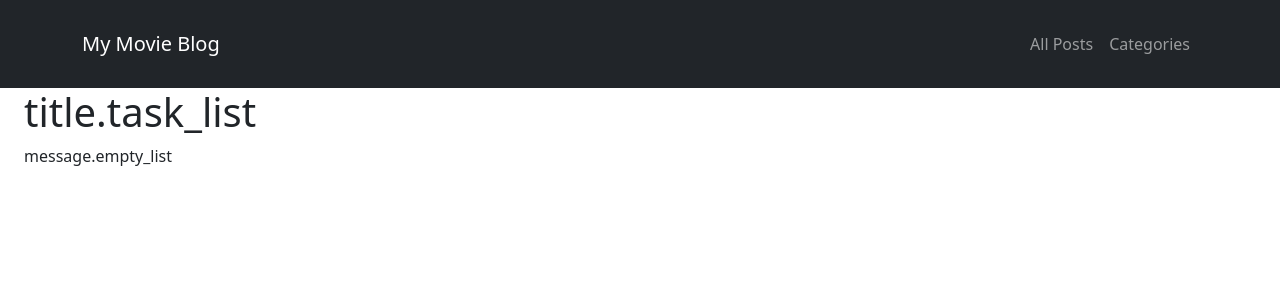
After one commit to Vientsuya/symfony-project, a Symfony app: template app/templates/task/main.html.twig in a window 1280 px wide. The commit adds this page. Shown: the top 300 px of the page. Run offline with Twig, Linux system fonts and the light colour scheme; the template is opened without the code that fills it, so the values that code supplies are empty; some libraries are stand-ins or nearby versions.

Commit message:
added header and display posts as main page

```diff
--- a/app/src/Controller/TaskController.php
+++ b/app/src/Controller/TaskController.php
@@ -37,7 +37,7 @@ class TaskController extends AbstractController
     {
         $pagination = $this->taskService->getPaginatedList($page);
 
-        return $this->render('task/index.html.twig', ['pagination' => $pagination]);
+        return $this->render('task/main.html.twig', ['pagination' => $pagination]);
     }
 
     /**
--- a/app/src/Repository/CategoryRepository.php
+++ b/app/src/Repository/CategoryRepository.php
@@ -15,8 +15,6 @@ use Doctrine\Persistence\ManagerRegistry;
  */
 class CategoryRepository extends ServiceEntityRepository
 {
-    public const PAGINATOR_ITEMS_PER_PAGE = 10;
-
     /**
      * Constructor.
      *
--- a/app/src/Repository/TaskRepository.php
+++ b/app/src/Repository/TaskRepository.php
@@ -36,7 +36,7 @@ class TaskRepository extends ServiceEntityRepository
      *
      * @constant int
      */
-    public const PAGINATOR_ITEMS_PER_PAGE = 10;
+    public const PAGINATOR_ITEMS_PER_PAGE = 12;
 
     /**
      * Constructor.
--- a/app/src/Service/TaskService.php
+++ b/app/src/Service/TaskService.php
@@ -23,7 +23,7 @@ class TaskService implements TaskServiceInterface
      *
      * @constant int
      */
-    private const PAGINATOR_ITEMS_PER_PAGE = 10;
+    private const PAGINATOR_ITEMS_PER_PAGE = 12;
 
     /**
      * Constructor.
--- a/app/templates/base.html.twig
+++ b/app/templates/base.html.twig
@@ -12,6 +12,29 @@
     {% endblock %}
 </head>
 <body>
+
+<header class="bg-dark text-white py-3">
+    <div class="container">
+        <nav class="navbar navbar-expand-lg navbar-dark">
+            <a class="navbar-brand" href="{{ path('task_index') }}">My Movie Blog</a>
+            <button class="navbar-toggler" type="button" data-bs-toggle="collapse" data-bs-target="#navbarNav" aria-controls="navbarNav" aria-expanded="false" aria-label="Toggle navigation">
+                <span class="navbar-toggler-icon"></span>
+            </button>
+            <div class="collapse navbar-collapse" id="navbarNav">
+                <ul class="navbar-nav ms-auto">
+                    <li>
+                    <a class="nav-link" href="{{ path('task_index') }}">All Posts</a>
+                    </li>
+
+                    <li class="nav-item">
+                        <a class="nav-link" href="{{ path('category_index') }}">Categories</a>
+                    </li>
+                </ul>
+            </div>
+        </nav>
+    </div>
+</header>
+
 <main role="main" class="container-fluid">
     <div class="container-fluid">
         {% include 'default/_flash_messages.html.twig' %}
--- /dev/null
+++ b/app/templates/task/main.html.twig
@@ -0,0 +1,43 @@
+{% extends 'base.html.twig' %}
+
+{% block title %}
+    {{ 'title.task_list'|trans }}
+{% endblock %}
+
+{% block body %}
+    <h1>{{ 'title.task_list'|trans }}</h1>
+    {% if pagination is defined and pagination.items|length %}
+
+        <div class="navigation text-center">
+            {{ knp_pagination_render(pagination) }}
+        </div>
+
+        <main class="container my-5">
+            <div class="row">
+                {% for task in pagination.items %}
+                    <div class="col-md-4 mb-4">
+                        <div class="card h-100">
+                            <img src="#" class="card-img-top" alt="{{ task.title }}">
+                            <div class="card-body">
+                                <h5 class="card-title">{{ task.title }}</h5>
+                                <p class="card-text">{{ task.title }}</p>
+                                <a href="{{ url('task_show', {id: task.id}) }}" title="{{ 'action.show'|trans }}">
+                                    {{ 'action.show'|trans }}
+                                </a>
+                            </div>
+                        </div>
+                    </div>
+                {% endfor %}
+            </div>
+        </main>
+
+        <div class="navigation text-center">
+            {{ knp_pagination_render(pagination) }}
+        </div>
+
+    {% else %}
+        <p>
+            {{ 'message.empty_list'|trans }}
+        </p>
+    {% endif %}
+{% endblock %}
```
Also changed, not shown: 1 other file.
